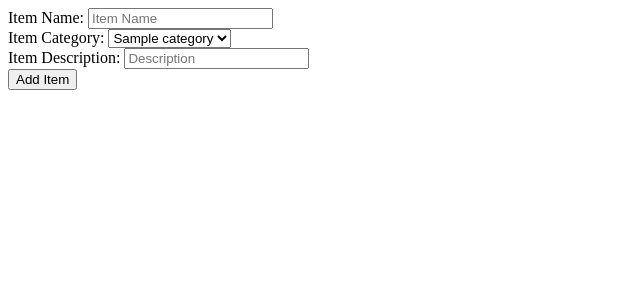
After one commit to rsummitt/Item_Catalog_P3, a Flask app: template templates/add_item.html in a window 1280 px wide. The commit adds this page. Shown: the top 300 px of the page, without its empty margins (0-640 px from the left). Run offline with Flask 2, Linux system fonts and the light colour scheme; the template is opened without the code that fills it: most values are stand-ins (such as "Sample title", 1, 10 or a date in 2020).

Commit message:
Adds link for adding items and adds a add item template

```diff
--- a/application.py
+++ b/application.py
@@ -45,7 +45,7 @@ def add_item():
             return redirect(url_for('get_item', category_id=category.id, item_id=item.id))
     else:
         categories = session.query(Category).all()
-        return render_template('add_item.html', categories=categories, item=item)
+        return render_template('add_item.html', categories=categories)
 
 
 @app.route('/catalog/<int:item_id>/edit', methods=['GET', 'POST'])
--- /dev/null
+++ b/templates/add_item.html
@@ -0,0 +1,30 @@
+<!DOCTYPE html>
+<html>
+<head lang="en">
+    <meta charset="UTF-8">
+    <title></title>
+</head>
+<body>
+<!-- Todo add validation -->
+<form action="{{ url_for('add_item')}}" method="post">
+    <div>
+        <label for="name">Item Name:</label>
+        <input type="text" id="name" name="name" placeholder="Item Name">
+    </div>
+    <div>
+        <label for="category">Item Category:</label>
+        <select id="category" name="category">
+            {% for category in categories %}
+            <option value="{{category.id}}">{{category.name}}</option>
+            {% endfor %}
+        </select>
+    </div>
+    <div>
+        <label for="description">Item Description:</label>
+        <input type="text" id="description" name="description" placeholder="Description">
+    </div>
+    <button type="submit">Add Item</button>
+</form>
+
+</body>
+</html>
--- a/templates/categories.html
+++ b/templates/categories.html
@@ -6,6 +6,9 @@
 </head>
 <body>
 <h1>Item Categories</h1>
+<nav>
+    <a href="{{ url_for('add_item')}}">Add New Item</a>
+</nav>
 {% for category in categories %}
 <div>
     <a href="{{ url_for('get_category_items', category_id=category.id) }}">{{category.name}} Items</a>
--- a/templates/edit_item.html
+++ b/templates/edit_item.html
@@ -12,7 +12,7 @@
             <input type="text" id="name" name="name" placeholder="{{item.name}}" value="{{item.name}}">
         </div>
         <div>
-            <label for="category">Item Name:</label>
+            <label for="category">Item Category:</label>
             <select id="category" name="category">
                {% for category in categories %}
                 <option value="{{category.id}}">{{category.name}}</option>
```
